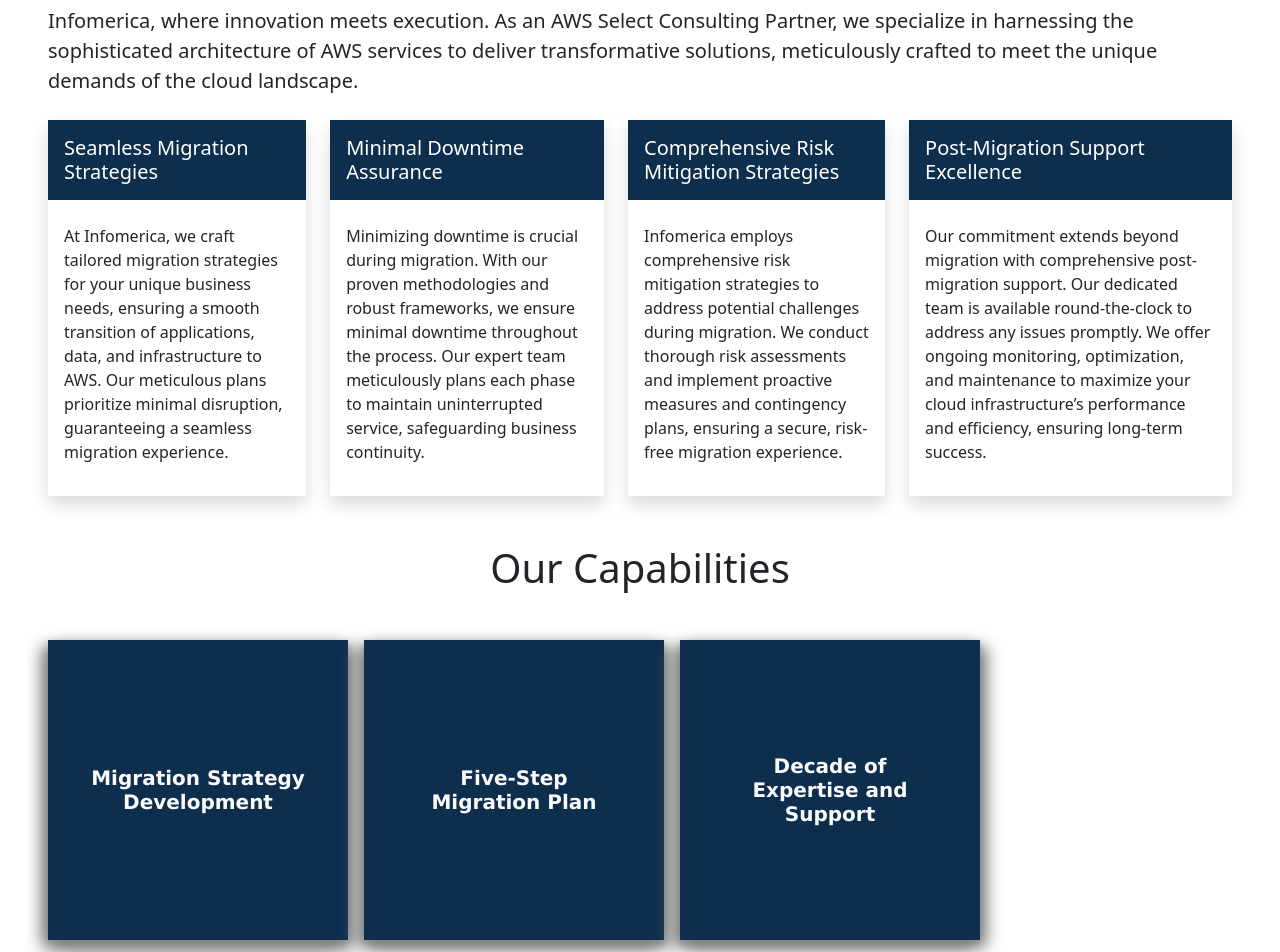
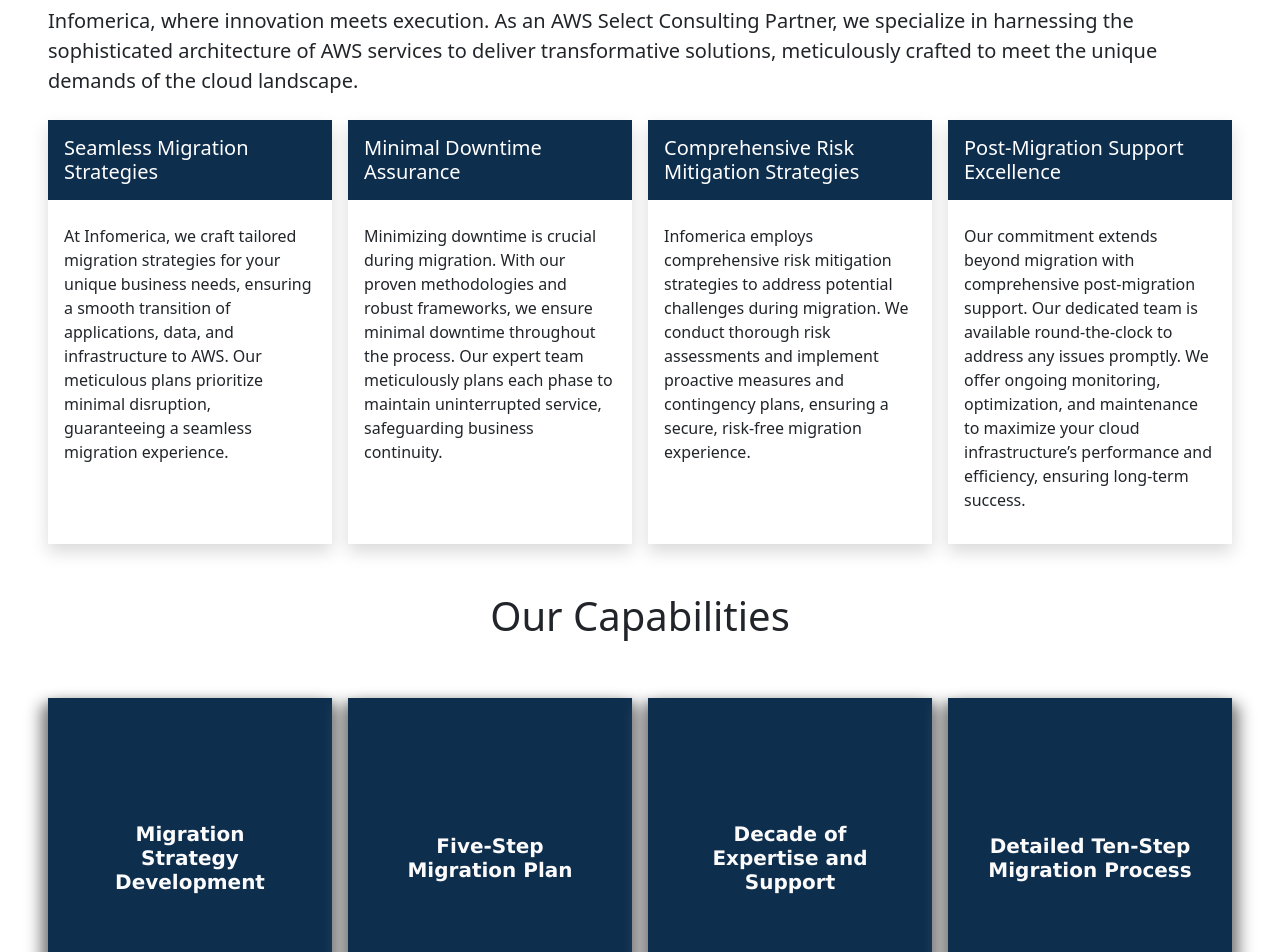
Before and after one commit to info-coe/Infomerica-cloud-migration, a React (Vite) app: page / in a window 1280 px wide. Shown: the part 1320-2272 px from the top of the page. Built offline with nearby package versions, Linux system fonts and the light colour scheme.

Commit message:
responsive changes

```diff
--- a/src/App.css
+++ b/src/App.css
@@ -21,9 +21,11 @@
 }
 
 .flip-card {
-  width: 300px;
-  height: 300px;
-  perspective: 1000px;
+  min-height: 300px;
+  height: 100%;
+  width: 100%;
+  max-width: 300px;
+  margin: 10px auto;
 }
 
 .flip-card-inner {
@@ -84,3 +86,47 @@
   margin:0px 40px;
   color: rgb(252, 251, 251);
 }
+.portfoliohead{
+  min-height: 80px;
+}
+
+.ourcapabilities-grid , .ourserviceportfolio-grid{
+  display: grid;
+  gap: 16px;
+}
+@media (max-width: 575.98px) {
+  .ourcapabilities-grid , .ourserviceportfolio-grid{
+    grid-template-columns: repeat(1, 1fr);
+  }
+}
+
+@media (min-width: 576px) and (max-width: 767.98px) {
+  .ourcapabilities-grid, .ourserviceportfolio-grid {
+    grid-template-columns: repeat(2, 1fr);
+  }
+}
+
+@media (min-width: 768px) and (max-width: 991.98px) {
+  .ourcapabilities-grid , .ourserviceportfolio-grid{
+    grid-template-columns: repeat(2, 1fr);
+  }
+
+}
+
+@media (min-width: 992px) and (max-width: 1199.98px) {
+  .ourcapabilities-grid, .ourserviceportfolio-grid {
+    grid-template-columns: repeat(4, 1fr);
+  }
+  .flip-card {
+    min-height: 380px;
+  }
+  .portfoliohead{
+    min-height: 100px;
+  }
+}
+
+@media (min-width: 1200px) {
+  .ourcapabilities-grid, .ourserviceportfolio-grid {
+    grid-template-columns: repeat(4, 1fr);
+  }
+}
--- a/src/App.jsx
+++ b/src/App.jsx
@@ -117,11 +117,11 @@
           meticulously crafted to meet the unique demands of the cloud
           landscape.
         </p>
-        <div className="d-md-flex gap-4 mt-4">
+        <div className="ourserviceportfolio-grid mt-4">
           <div className="shadow ">
             <h5
-              className="text-white p-3"
-              style={{ backgroundColor: "rgb(14, 46, 78)" }}
+              className="text-white p-3 portfoliohead"
+              style={{ backgroundColor: "rgb(14, 46, 78)" , height:"auto" }}
             >
               Seamless Migration Strategies
             </h5>
@@ -135,8 +135,8 @@
           </div>
           <div className="shadow ">
             <h5
-              className="text-white p-3"
-              style={{ backgroundColor: "rgb(14, 46, 78)" }}
+              className="text-white p-3 portfoliohead"
+              style={{ backgroundColor: "rgb(14, 46, 78)" , height:"auto" }}
             >
               Minimal Downtime Assurance
             </h5>
@@ -150,8 +150,8 @@
           </div>
           <div className="shadow ">
             <h5
-              className="text-white p-3"
-              style={{ backgroundColor: "rgb(14, 46, 78)" }}
+              className="text-white p-3 portfoliohead"
+              style={{ backgroundColor: "rgb(14, 46, 78)", height:"auto"}}
             >
               Comprehensive Risk Mitigation Strategies
             </h5>
@@ -164,8 +164,8 @@
           </div>
           <div className="shadow ">
             <h5
-              className="text-white p-3"
-              style={{ backgroundColor: "rgb(14, 46, 78)" }}
+              className="text-white p-3 portfoliohead"
+              style={{ backgroundColor: "rgb(14, 46, 78)", height:"auto" }}
             >
               Post-Migration Support Excellence
             </h5>
@@ -199,7 +199,7 @@
           <h1 className="text-center">Our Capabilities</h1>
         </div>
 
-        <div className="mt-5 d-md-flex gap-3 flex-wrap">
+        <div className="mt-5 ourcapabilities-grid">
           <div className="flip-card" tabIndex="0">
             <div className="flip-card-inner">
               <div className="flip-card-front">
```
